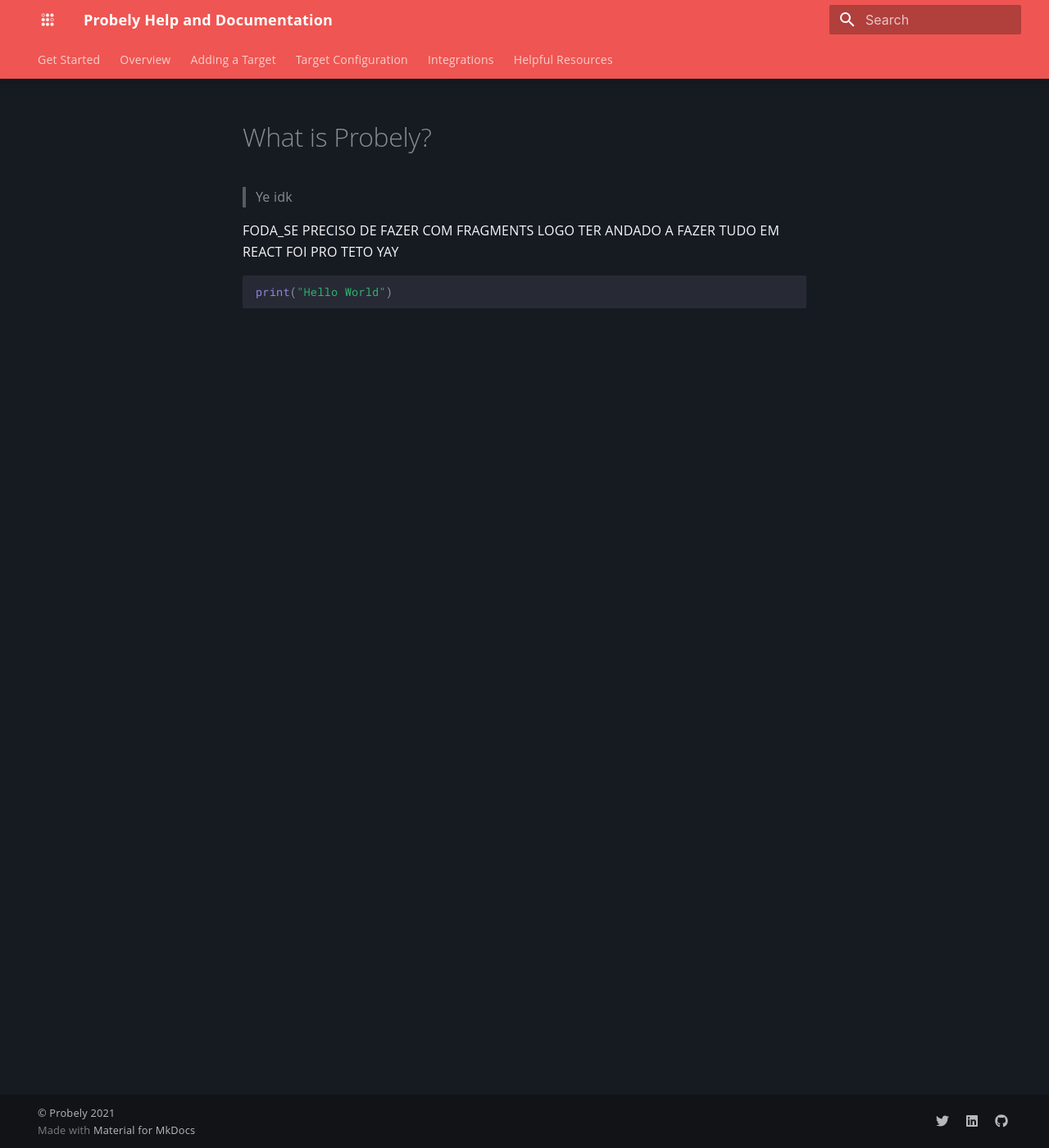
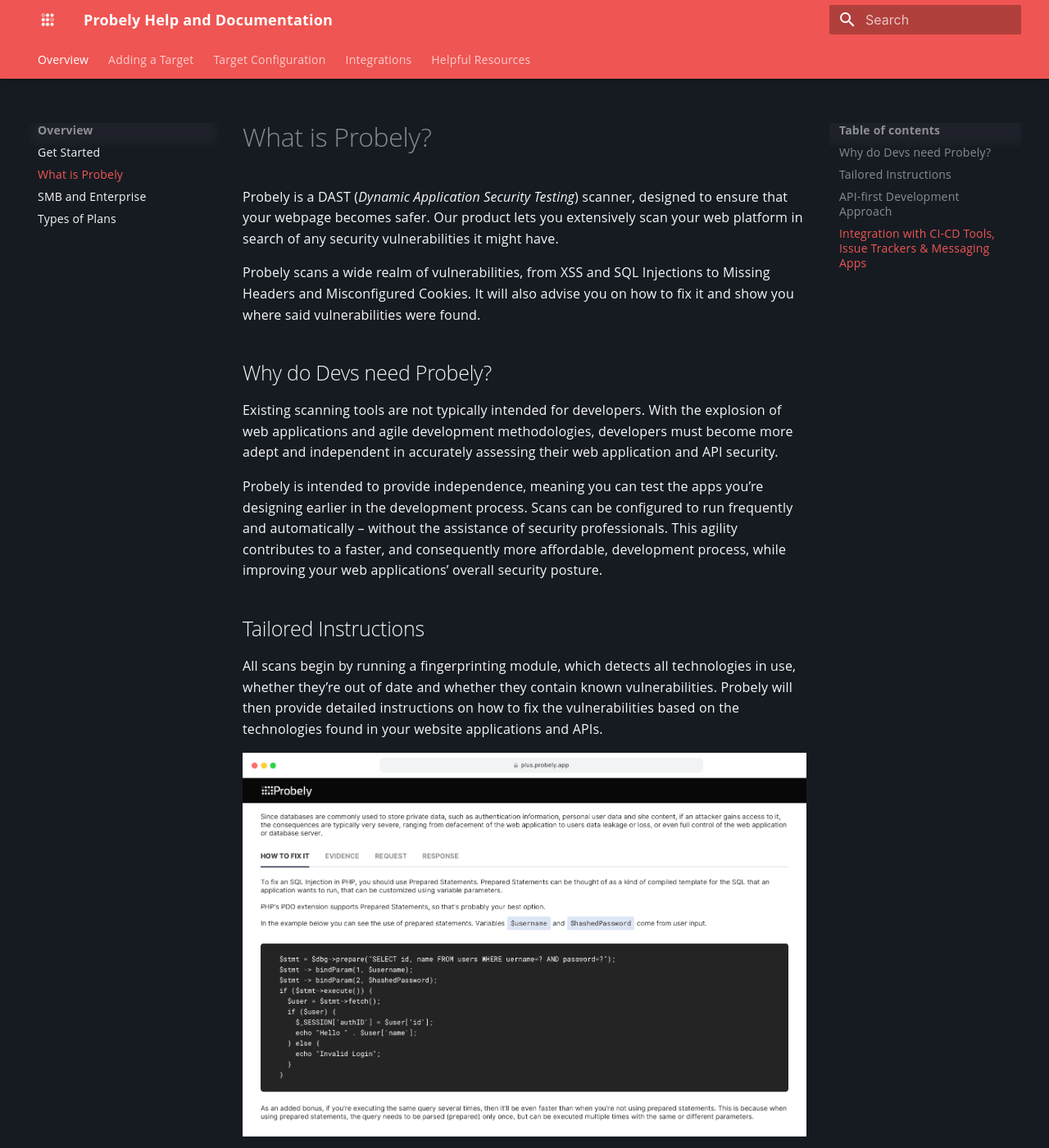
Before and after one commit to martimvalente/support-docs, an MkDocs documentation site: the page built from docs/what-is-probely.md, in a window 1280 px wide and 1400 px high. Shown: the whole window at 82% size. Built offline with MkDocs 1.6.1 and Material for MkDocs 9.7.7, drawn with Linux system fonts in a browser that asks for light colours; some web fonts are replaced; some of the changed text lies outside the part shown.

Commit message:
added some article, now it needs the full documentation reviewed and uploaded

````diff
--- a/docs/what-is-probely.md
+++ b/docs/what-is-probely.md
@@ -1,10 +1,32 @@
 # What is Probely?
 
-> Ye idk
+Probely is a DAST (_Dynamic Application Security Testing_) scanner, designed to ensure that your webpage becomes safer. Our product lets you extensively scan your web platform in search of any security vulnerabilities it might have.
 
-FODA_SE PRECISO DE FAZER COM FRAGMENTS LOGO TER ANDADO A FAZER TUDO EM REACT FOI PRO TETO
-YAY
+Probely scans a wide realm of vulnerabilities, from XSS and SQL Injections to Missing Headers and Misconfigured Cookies.
+It will also advise you on how to fix it and show you where said vulnerabilities were found.
 
-```python
-print("Hello World")
-```
+## Why do Devs need Probely?
+
+Existing scanning tools are not typically intended for developers. With the explosion of web applications and agile development methodologies, developers must become more adept and independent in accurately assessing their web application and API security.
+
+Probely is intended to provide independence, meaning you can test the apps you’re designing earlier in the development process. Scans can be configured to run frequently and automatically – without the assistance of security professionals. This agility contributes to a faster, and consequently more affordable, development process, while improving your web applications’ overall security posture.
+
+## Tailored Instructions
+
+All scans begin by running a fingerprinting module, which detects all technologies in use, whether they’re out of date and whether they contain known vulnerabilities. Probely will then provide detailed instructions on how to fix the vulnerabilities based on the technologies found in your website applications and APIs.
+
+![Evidence Page](images/instructions.png)
+
+## API-first Development Approach
+
+Probely follows an API-first development approach. This means that every single feature of Probely is first available on the API and then added to the interface. If we don’t have the integration you need, or if you want to integrate Probely with custom software or workflows, you can always use our API. You can also register account-based or target-based web hooks so that your application is always notified of every Probely event.
+
+![API Image](images/api.png)
+
+## Integration with CI-CD Tools, Issue Trackers & Messaging Apps
+
+Probely integrates with your preferred CI/CD tools, issue trackers, and messaging apps. If, for instance, your development team uses Jira to track issues and Jenkins as the CI/CD tool, you can seamlessly integrate Probely into this existing workflow. Automatically start scans within your CI/CD pipelines and view the vulnerabilities detected by Probely as new issues in Jira. Once the team fixes them and closes the Jira issues, Probely will automatically re-test the vulnerability and reopen the issue on Jira if necessary.
+
+
+
+**It's like having a virtual specialist looking after your app!**
--- a/mkdocs.yml
+++ b/mkdocs.yml
@@ -9,12 +9,12 @@
 docs_dir: docs/
 
 nav:
-  - Get Started: index.md
+
   - Overview:
-    - What is Probely: index1.md
-    - Types of Plans: types-of-targets.md
-    - The Standard Edition: publishing-your-site.md
-    - The Enterprise Edition: publishing-your-site.md
+    - Get Started: index.md
+    - What is Probely: what-is-probely.md
+    - SMB and Enterprise: editions.md
+    - Types of Plans: types-of-plans.md
   - Adding a Target:
     - Types of Targets: types-of-targets.md
     - Adding a Web Target: publishing-your-site.md
````
Also changed, not shown: docs/editions.md (added, +21 -0 lines), docs/types-of-plans.md (added, +34 -0 lines), docs/images/api.png (added), docs/images/dashboard.png (added), docs/images/dashboard2.png (added), docs/images/instructions.png (added), docs/images/probely-logo.png (added), site/404.html, site/assets/img/favicon.png, site/assets/img/logo.png (added), site/assets/img/logo.svg (renamed from docs/assets/img/logo.svg), site/assets/img/logo2.xml (renamed from docs/assets/img/logo2.xml), site/index.html, site/search/search_index.json, 2 more files, 1 other file.
